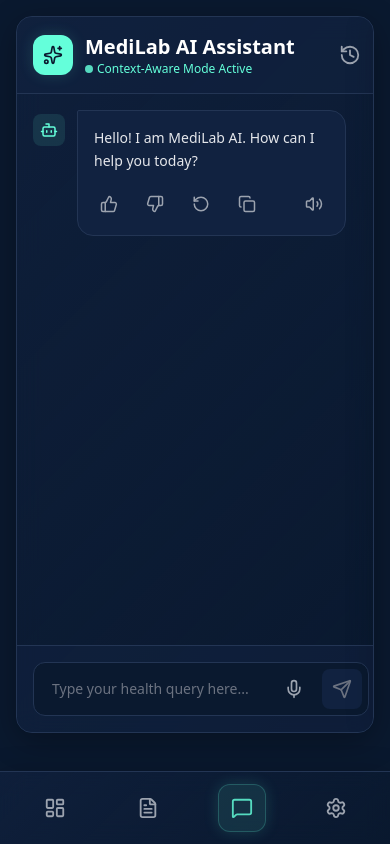
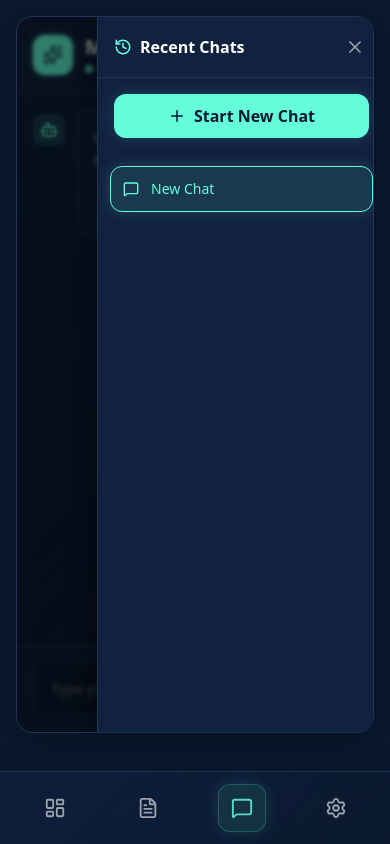
Before and after one commit to anuragsinghyadav2658-lang/medilab-ai-frontend, a React (Vite) app: page /chat in a window 390 px wide. Both pictures are taken after a click on the button "Chat History". Built offline with nearby package versions, Linux system fonts and the light colour scheme.

Commit message:
chat history side pannel fixed in mobiles

```diff
--- a/src/pages/AiChatPage.jsx
+++ b/src/pages/AiChatPage.jsx
@@ -375,7 +375,7 @@ const AiChatPage = () => {
     <div className="max-w-5xl mx-auto h-[85vh] flex bg-glass-navy backdrop-blur-md border border-navy-lightest rounded-2xl shadow-glass overflow-hidden transition-all duration-300">
       {/* RIGHT SIDE: Main Chat Area */}
       <div
-        className={`flex-1 flex flex-col relative transition-all duration-300 ${isHistoryOpen ? "pr-72" : "w-full"}`}
+        className={`flex-1 flex flex-col relative transition-all duration-300 ${isHistoryOpen ? "md:pr-72" : "w-full"}`}
       >
         {/* Header */}
         <div className="bg-navy-light/60 p-4 border-b border-navy-lightest flex items-center gap-3 relative z-10">
@@ -435,15 +435,16 @@ const AiChatPage = () => {
             <>
               {/* NAYA OVERLAY: Screen par bahar kahin bhi click karne par panel close karne ke liye */}
               <div
-                className="absolute inset-0 z-30"
+                className="absolute md:static inset-0 z-40 bg-black/50 md:bg-transparent backdrop-blur-[2px] md:backdrop-blur-none"
                 onClick={() => setIsHistoryOpen(false)}
               ></div>
+
               <motion.div
                 initial={{ x: "100%", opacity: 0 }}
                 animate={{ x: 0, opacity: 1 }}
                 exit={{ x: "100%", opacity: 0 }}
                 transition={{ type: "spring", damping: 25, stiffness: 200 }}
-                className="absolute top-0 right-0 h-full w-72 bg-navy-light border-l border-navy-lightest shadow-[-10px_0_30px_rgba(0,0,0,0.15)] z-40 flex flex-col"
+                className="absolute top-0 right-0 h-full w-72 bg-navy-light border-l border-navy-lightest shadow-[0_0_40px_rgba(0,0,0,0.5)] md:shadow-[-10px_0_30px_rgba(0,0,0,0.15)] z-50 flex flex-col"
               >
                 {/* Panel Header */}
                 <div className="p-4 border-b border-navy-lightest flex items-center justify-between">
```
